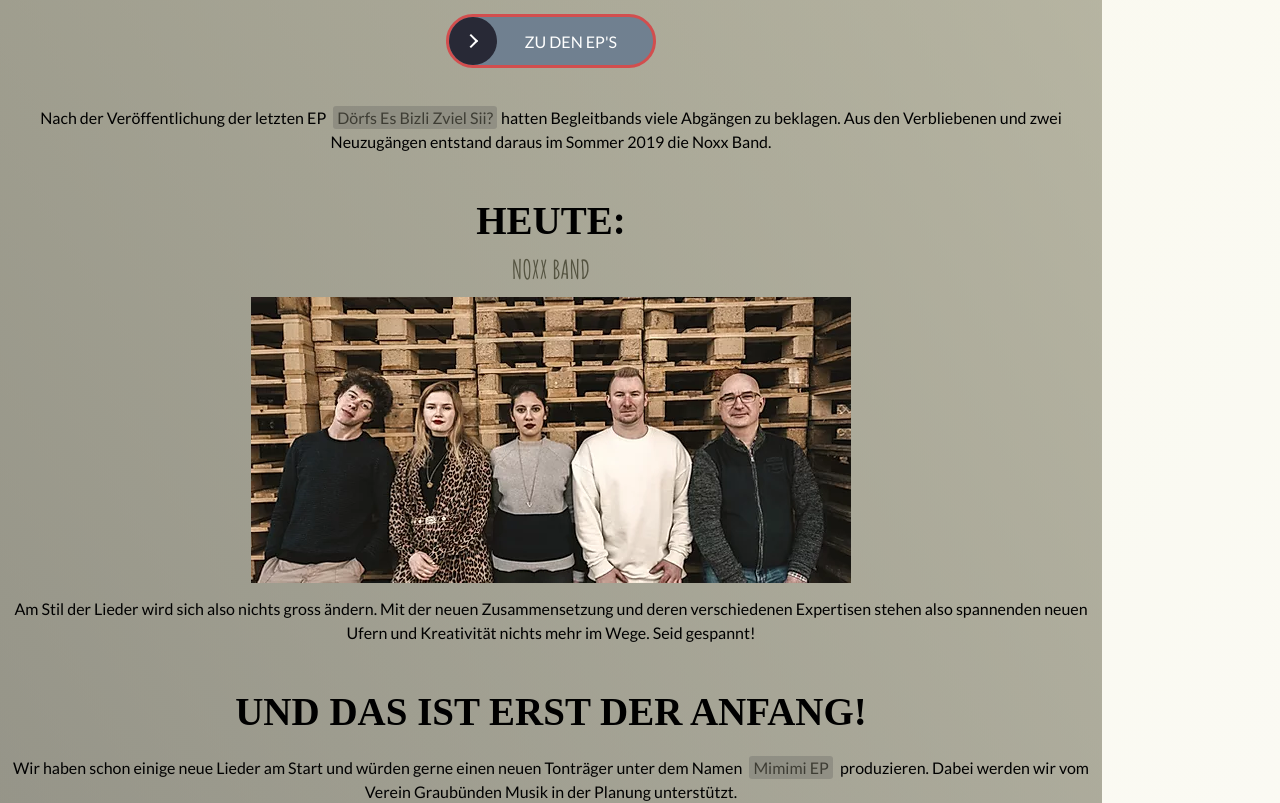
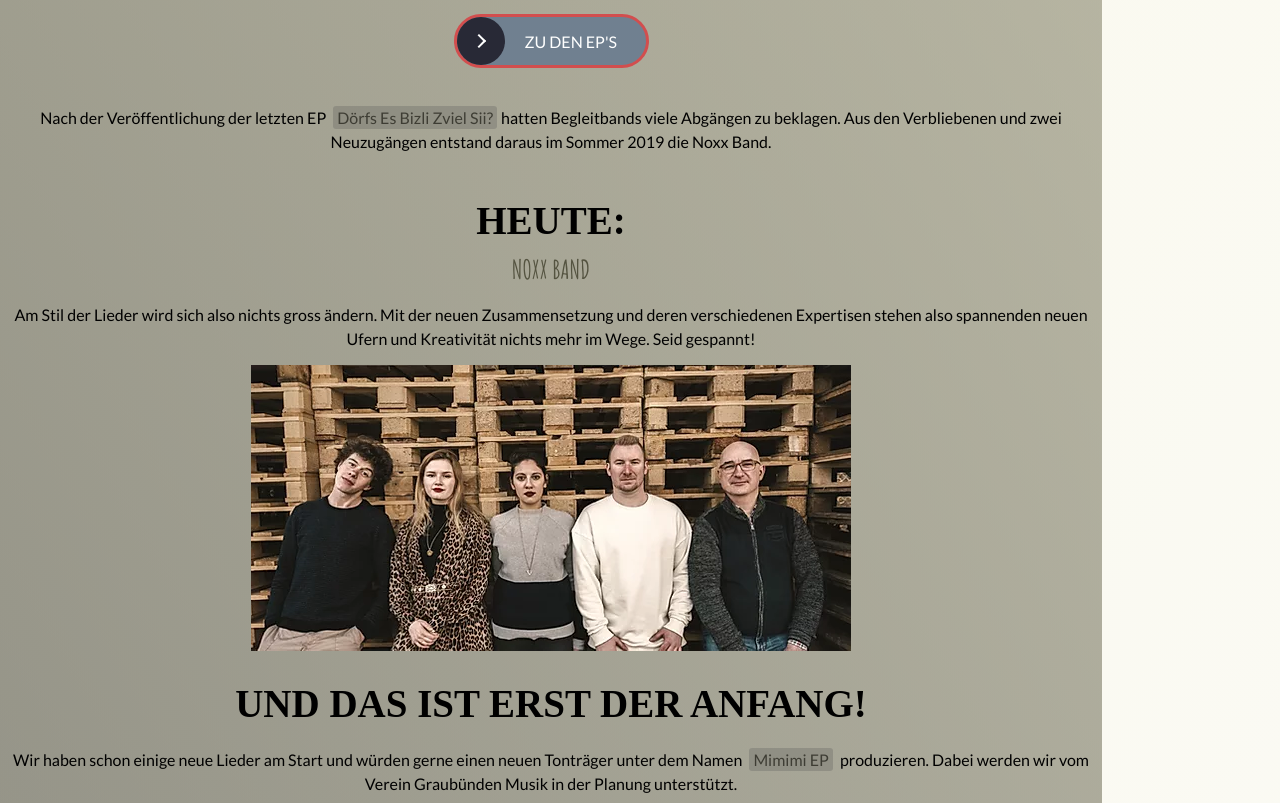
Before and after one commit to weeebr/noxx, a React (Create React App) app: page / in a window 1280 px wide. Shown: the part 2497-3300 px from the top of the page. Built offline with nearby package versions, Linux system fonts and the light colour scheme; a web font is replaced by a local one.

Commit message:
style cleanups

```diff
--- a/src/pages/Bio.js
+++ b/src/pages/Bio.js
@@ -12,6 +12,21 @@ import bandFrontal from "../assets/band/band-frontal.webp";
 const BioWrapper = styled.div`
   h3 {
     margin-top: 0;
+  }
+
+  .large-link-wrapper {
+    display: flex;
+    flex-direction: column;
+    align-items: center;
+
+    button {
+      width: 195px;
+    }
+  }
+
+  .bandfoto-wrapper {
+    display: flex;
+    justify-content: center;
   }
 `;
 
@@ -37,14 +52,8 @@ const Bio = ({ openVideo }) => {
         Nachfolge-EP{" "}
         <HighlightedText>Dörfs Es Bizli Zviel Sii?</HighlightedText>.
       </p>
-      <div
-        style={{
-          display: "flex",
-          flexDirection: "column",
-          alignItems: "center",
-        }}
-      >
-        <LinkButton style={{ width: 195 }} link="#" text="Zu den EP's" />
+      <div className="large-link-wrapper">
+        <LinkButton link="#" text="Zu den EP's" />
       </div>
       <br />
       <p>
@@ -57,15 +66,15 @@ const Bio = ({ openVideo }) => {
       <h3>
         Heute: <span>NOXX Band</span>
       </h3>
-      <div style={{ display: "flex", justifyContent: "center" }}>
-        <img src={bandFrontal} alt="NOXX Bandfoto" />
-      </div>
       <p>
         Am Stil der Lieder wird sich also nichts gross ändern. Mit der neuen
         Zusammensetzung und deren verschiedenen Expertisen stehen also
         spannenden neuen Ufern und Kreativität nichts mehr im Wege. Seid
         gespannt!
       </p>
+      <div className="bandfoto-wrapper">
+        <img src={bandFrontal} alt="NOXX Bandfoto" />
+      </div>
       <br />
       <h3>Und das ist erst der Anfang!</h3>
       <p>
@@ -91,17 +100,10 @@ const Bio = ({ openVideo }) => {
         Wir würden uns enorm über deinen Beitrag freuen! Es gibt tolle Goodies
         als Entschädigung.
       </p>
-      <div
-        style={{
-          display: "flex",
-          flexDirection: "column",
-          alignItems: "center",
-        }}
-      >
+      <div className="large-link-wrapper">
         <LinkButton
           link="https://wemakeit.com/projects/noxx-mimimi-ep"
           text="Zur Kampagne"
-          width={195}
         />
         <br />
         <YoutubePreview
```
